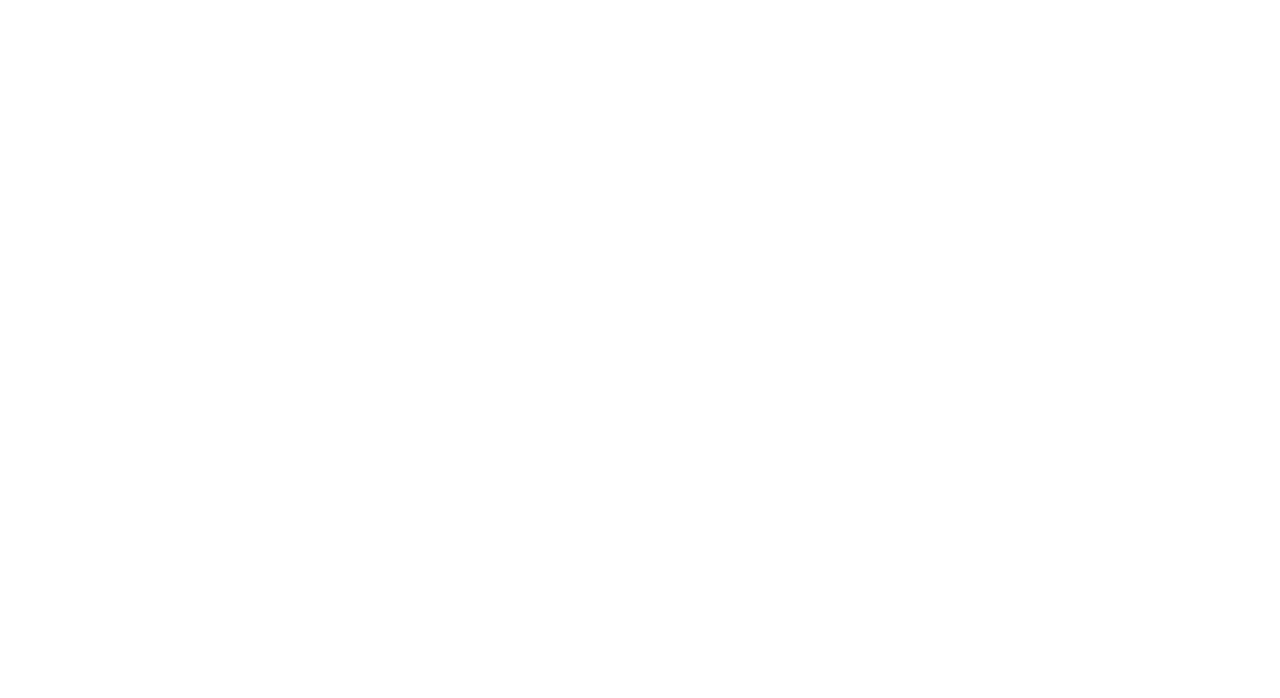
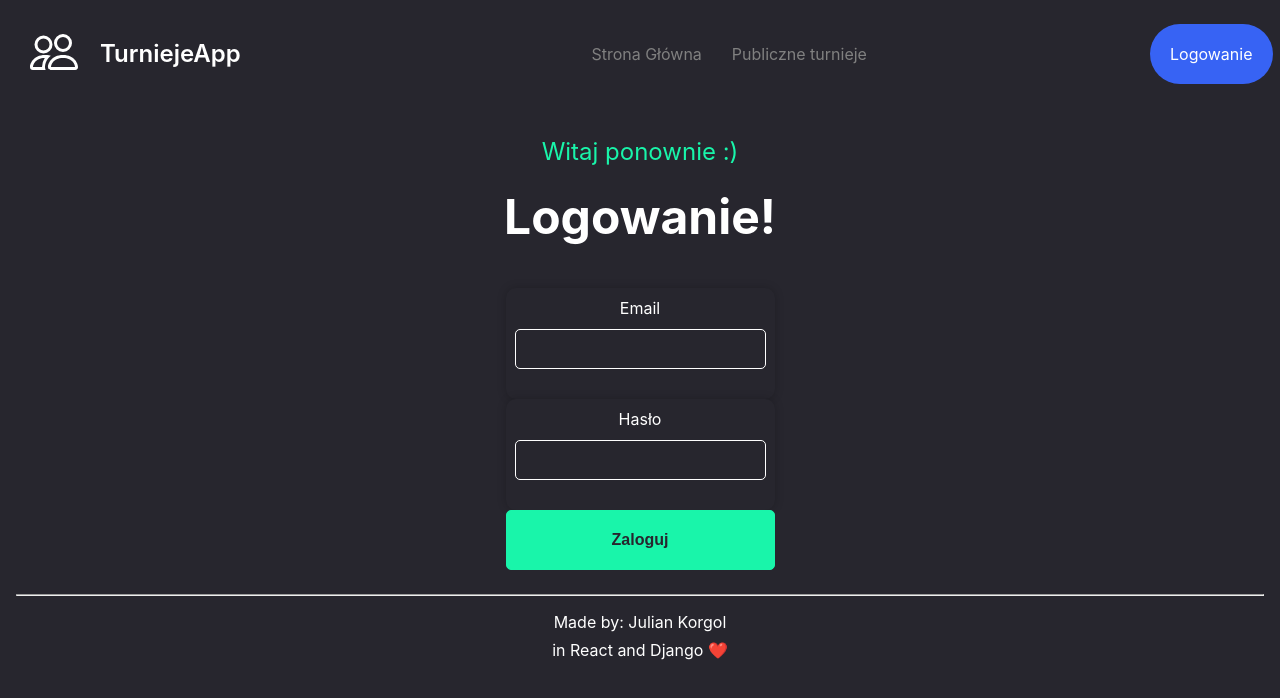
Before and after one commit to JulianKorgol/tournament_management, a React (Create React App) app in the folder frontend/: page /login in a window 1280 px wide. Before the commit this address had no page. Shown: the top 698 px of the page. Built offline with nearby package versions, Linux system fonts and the light colour scheme.

Commit message:
Menu, Footer, IndexView, LoginView, 404 error page

```diff
--- a/frontend/src/App.css
+++ b/frontend/src/App.css
@@ -1,38 +1,5 @@
-.App {
-  text-align: center;
+body {
+  height: 100%;
+  background-color: #27262e;
+  color: #fff;
 }
-
-.App-logo {
-  height: 40vmin;
-  pointer-events: none;
-}
-
-@media (prefers-reduced-motion: no-preference) {
-  .App-logo {
-    animation: App-logo-spin infinite 20s linear;
-  }
-}
-
-.App-header {
-  background-color: #282c34;
-  min-height: 100vh;
-  display: flex;
-  flex-direction: column;
-  align-items: center;
-  justify-content: center;
-  font-size: calc(10px + 2vmin);
-  color: white;
-}
-
-.App-link {
-  color: #61dafb;
-}
-
-@keyframes App-logo-spin {
-  from {
-    transform: rotate(0deg);
-  }
-  to {
-    transform: rotate(360deg);
-  }
-}
--- a/frontend/src/App.js
+++ b/frontend/src/App.js
@@ -1,15 +1,24 @@
 import { BrowserRouter, Routes, Route } from 'react-router-dom';
+import "./App.css";
+import Menu from "./components/Menu/Menu";
+import Footer from "./components/Footer/Footer";
+import NotFoundView from "./views/NotFoundView/NotFoundView";
 import IndexView from "./views/IndexView/IndexView";
+import LoginView from "./views/LoginView/LoginView";
 
 
 function App() {
   return (
     <div className="App">
-      <BrowserRouter>
-        <Routes>
-            <Route path="/" element={<IndexView />} />
-        </Routes>
+        <Menu />
+        <BrowserRouter>
+            <Routes>
+                <Route path="/" element={<IndexView />} />
+                <Route path="/login" element={<LoginView />} />
+                <Route path="*" element={<NotFoundView />} />
+            </Routes>
         </BrowserRouter>
+        <Footer />
     </div>
   );
 }
--- /dev/null
+++ b/frontend/src/components/Footer/Footer.js
@@ -0,0 +1,17 @@
+import React from "react";
+import styles from "./Footer.module.scss";
+
+
+const Footer = () => {
+    return (
+        <div className={styles.footer}>
+            <hr />
+            <div className={styles.footerContent}>
+                <a href="https://juliankorgol.com/" target="_blank">Made by: Julian Korgol</a>
+                <p>in React and Django ❤️</p>
+            </div>
+        </div>
+    );
+}
+
+export default Footer;
--- /dev/null
+++ b/frontend/src/components/Footer/Footer.module.scss
@@ -0,0 +1,17 @@
+.footer {
+    color: #fff;
+    padding: 1rem;
+    text-align: center;
+
+
+    &Content {
+        margin-top: 20px;
+        line-height: 0.8;
+
+
+        a {
+            color: #fff;
+            text-decoration: none;
+        }
+    }
+}
--- /dev/null
+++ b/frontend/src/components/Menu/Menu.js
@@ -0,0 +1,31 @@
+import React from "react";
+import styles from "./Menu.module.scss";
+
+
+const Menu = () => {
+    return (
+        <header className={styles.wrapper}>
+            <span>
+                <svg xmlns="http://www.w3.org/2000/svg" width="3em" height="3em" fill="currentColor" viewBox="0 0 16 16">
+                    <path d="M15 14s1 0 1-1-1-4-5-4-5 3-5 4 1 1 1 1h8zm-7.978-1A.261.261 0 0 1 7 12.996c.001-.264.167-1.03.76-1.72C8.312 10.629 9.282 10 11 10c1.717 0 2.687.63 3.24 1.276.593.69.758 1.457.76 1.72l-.008.002a.274.274 0 0 1-.014.002H7.022zM11 7a2 2 0 1 0 0-4 2 2 0 0 0 0 4zm3-2a3 3 0 1 1-6 0 3 3 0 0 1 6 0zM6.936 9.28a5.88 5.88 0 0 0-1.23-.247A7.35 7.35 0 0 0 5 9c-4 0-5 3-5 4 0 .667.333 1 1 1h4.216A2.238 2.238 0 0 1 5 13c0-1.01.377-2.042 1.09-2.904.243-.294.526-.569.846-.816zM4.92 10A5.493 5.493 0 0 0 4 13H1c0-.26.164-1.03.76-1.724.545-.636 1.492-1.256 3.16-1.275zM1.5 5.5a3 3 0 1 1 6 0 3 3 0 0 1-6 0zm3-2a2 2 0 1 0 0 4 2 2 0 0 0 0-4z"></path>
+                </svg>
+            </span>
+            <p className={styles.name}>TurniejeApp</p>
+            <div>
+                <ul className={styles.navigation}>
+                    <li className={styles.navigationItem}>
+                        <a href="/" className={styles.navigationItemlink}>Strona Główna</a>
+                    </li>
+                    <li className={styles.navigationItem}>
+                        <a href="#" className={styles.navigationItemlink}>Publiczne turnieje</a>
+                    </li>
+                </ul>
+            </div>
+            <div className={styles.buttonwrapper}>
+                <a className={styles.button} href="#">Logowanie</a>
+            </div>
+        </header>
+    );
+}
+
+export default Menu;
--- /dev/null
+++ b/frontend/src/components/Menu/Menu.module.scss
@@ -0,0 +1,38 @@
+.wrapper {
+  padding: 15px 30px;
+  display: grid;
+  grid-template-columns: 70px 37% 1fr 100px;
+  align-items: center;
+
+  .name {
+    font-size: 1.5rem;
+    font-weight: 600;
+    color: #fff;
+  }
+
+  .navigation {
+    display: inline-flex;
+    grid-template-columns: repeat(2, 1fr);
+  }
+
+  .navigationItem {
+    list-style: none;
+    margin-right: 30px;
+
+    &link {
+      text-decoration: none;
+      color: gray;
+    }
+  }
+
+  .buttonwrapper {
+    .button {
+      background: #3763f4;
+      padding: 20px;
+      border-radius: 30px;
+      cursor: pointer;
+      color: white;
+      text-decoration: none;
+    }
+  }
+}
--- a/frontend/src/views/IndexView/IndexView.js
+++ b/frontend/src/views/IndexView/IndexView.js
@@ -1,10 +1,17 @@
 import React from "react";
+import styles from "./IndexView.module.scss";
 
 
 const IndexView = () => {
     return (
-        <div>
-        <h1>Hello World!</h1>
+        <div className={styles.wrapper}>
+            <div className={styles.welcome}>
+                <h4 className={styles.subtitle}>Proste zarządzanie turniejami</h4>
+                <h1 className={styles.title}>Aplikacja do zarządzania turniejami</h1>
+            </div>
+            <div className={styles.section}>
+                <img src="https://unsplash.it/700/600" alt="logo" />
+            </div>
         </div>
     );
 }
--- /dev/null
+++ b/frontend/src/views/IndexView/IndexView.module.scss
@@ -0,0 +1,40 @@
+.wrapper {
+    display: flex;
+    flex-direction: column;
+    text-align: center;
+
+    .title {
+        font-size: 48px;
+        font-weight: 700;
+    }
+
+    .subtitle {
+        font-size: 24px;
+        font-weight: 400;
+        color: #19f5aa;
+    }
+
+    @media (max-width: 768px) {
+        .title {
+            font-size: 36px;
+        }
+        .subtitle {
+            font-size: 18px;
+        }
+    }
+}
+
+.section {
+    margin-top: 7%;
+
+    img {
+        width: 35%;
+        margin: 0 auto;
+    }
+
+    @media (max-width: 768px) {
+        img {
+            width: 100%;
+        }
+    }
+}
--- /dev/null
+++ b/frontend/src/views/LoginView/LoginView.js
@@ -0,0 +1,37 @@
+import React from "react";
+import styles from "./LoginView.module.scss";
+
+
+const Login = () => {
+    const formSubmit = (e) => {
+        e.preventDefault();
+        const email = e.target.email.value;
+        const password = e.target.password.value;
+
+    //     Axios...
+    }
+
+    return (
+        <div className={styles.wrapper}>
+            <h4 className={styles.subtitle}>Witaj ponownie :)</h4>
+            <h1 className={styles.title}>Logowanie!</h1>
+            <div className={styles.form}>
+                <form onSubmit={formSubmit}>
+                    <div className={styles.formContent}>
+                        <label className={styles.label} htmlFor="email">Email</label>
+                        <input className={styles.input} type="email" name="email" id="email" />
+                    </div>
+                    <div className={styles.formContent}>
+                        <label className={styles.label} htmlFor="password">Hasło</label>
+                        <input className={styles.input} type="password" name="password" id="password" />
+                    </div>
+                    <div className={styles.formButton}>
+                        <button className={styles.button} type="submit">Zaloguj</button>
+                    </div>
+                </form>
+            </div>
+        </div>
+    );
+}
+
+export default Login;
--- /dev/null
+++ b/frontend/src/views/LoginView/LoginView.module.scss
@@ -0,0 +1,85 @@
+.wrapper {
+    display: flex;
+    flex-direction: column;
+    align-items: center;
+    justify-content: center;
+    line-height: 0.8px;
+    margin-top: 1%;
+
+    .title {
+        font-size: 48px;
+        font-weight: 700;
+    }
+
+    .subtitle {
+        font-size: 24px;
+        font-weight: 400;
+        color: #19f5aa;
+    }
+
+    @media (max-width: 768px) {
+        .title {
+            font-size: 36px;
+        }
+        .subtitle {
+            font-size: 18px;
+        }
+    }
+
+    .form {
+        display: flex;
+        flex-direction: column;
+        align-items: center;
+        justify-content: center;
+        margin-top: 3%;
+
+        &Content {
+            display: flex;
+            flex-direction: column;
+            align-items: center;
+            max-width: 400px;
+            padding: 20px;
+            border-radius: 10px;
+            background-color: #27262e;
+            box-shadow: 0 0 10px 0 rgba(0, 0, 0, 0.2);
+        }
+
+        .input {
+            width: 100%;
+            margin-top: 20px;
+            margin-bottom: 10px;
+            padding: 10px;
+            border-radius: 5px;
+            border: 1px solid #fff;
+            background-color: #27262e;
+            color: #fff;
+            font-size: 16px;
+            font-weight: 400;
+            outline: none;
+            transition: 0.3s;
+
+            &:focus {
+                border: 1px solid #19f5aa;
+            }
+        }
+
+        .button {
+            width: 100%;
+            padding: 20px;
+            border-radius: 5px;
+            border: 1px solid #19f5aa;
+            background-color: #19f5aa;
+            color: #27262e;
+            font-size: 16px;
+            font-weight: 700;
+            outline: none;
+            cursor: pointer;
+            transition: 0.3s;
+
+            &:hover {
+                background-color: #27262e;
+                color: #19f5aa;
+            }
+        }
+    }
+}
--- /dev/null
+++ b/frontend/src/views/NotFoundView/NotFoundView.js
@@ -0,0 +1,14 @@
+import React from "react";
+import styles from "./NotFoundView.module.scss";
+
+
+const NotFound = () => {
+    return (
+        <div className={styles.wrapper}>
+            <h1>404</h1>
+            <h2>Page not found</h2>
+        </div>
+    );
+}
+
+export default NotFound;
--- /dev/null
+++ b/frontend/src/views/NotFoundView/NotFoundView.module.scss
@@ -0,0 +1,9 @@
+.wrapper {
+    display: flex;
+    flex-direction: column;
+    align-items: center;
+    justify-content: center;
+    height: 40vh;
+    padding: 20px;
+    text-align: center;
+}
```
